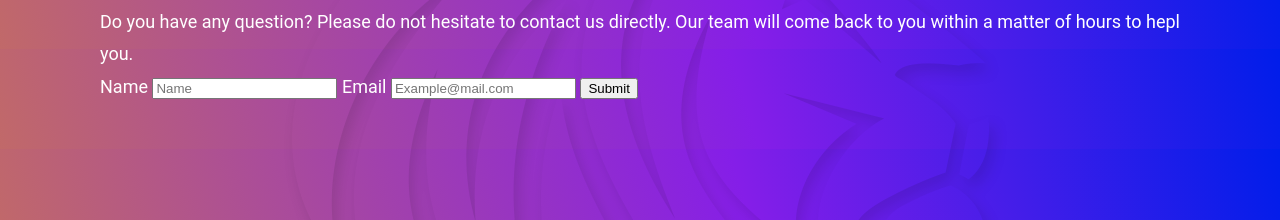
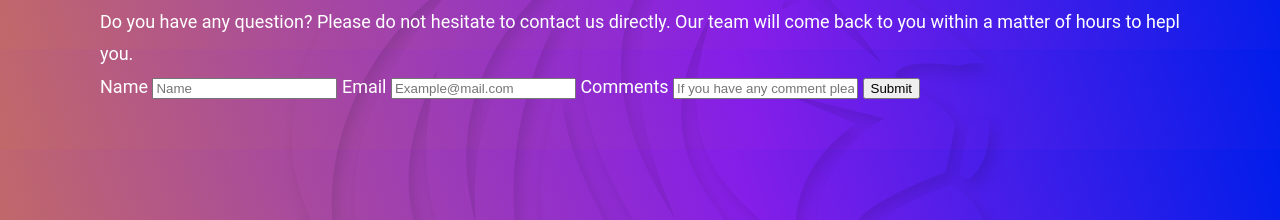
Before and after one commit to MauJho/Mobile-Bike-Repair, a website: page content.html in a window 1280 px wide. Shown: the part 351-571 px from the top of the page. Drawn offline with Linux system fonts and the light colour scheme.

Commit message:
add the comments field

```diff
--- a/content.html
+++ b/content.html
@@ -76,7 +76,8 @@
                 <input type="text" name="name" id="name" placeholder="Name">
                 <label for="email">Email</label>
                 <input type="email" name="email" id="email" placeholder="Example@mail.com">
-
+                <label for="comments">Comments</label>
+                <input type="text" name="comments" id="comments" placeholder="If you have any comment please let us know.">
                 <input type="submit" value="Submit">
             </form>
         </div>
```
